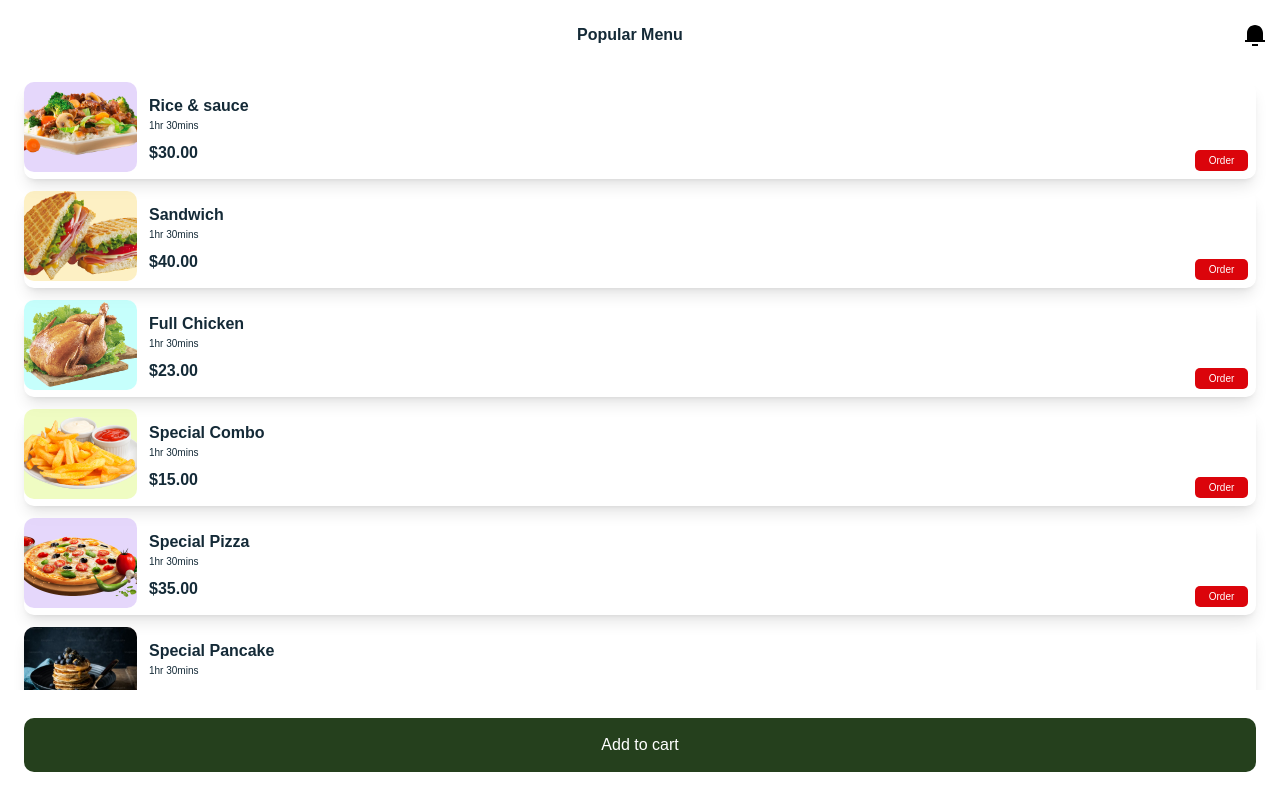
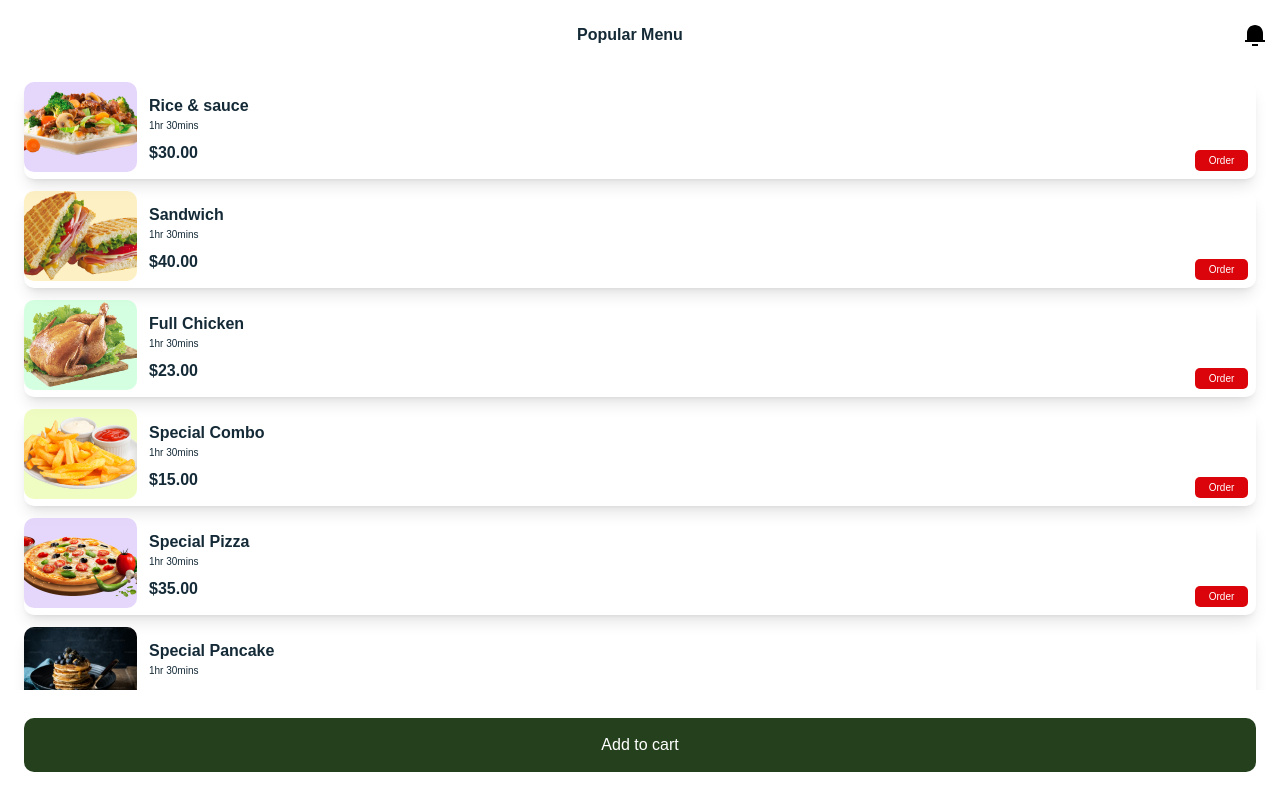
Before and after one commit to Afolabi-bit/food-app, a React (Create React App) app: page /menu in a window 1280 px wide. Shown: the top 798 px of the page. Built offline with nearby package versions, Linux system fonts and the light colour scheme; no server answers.

Commit message:
food image bg

```diff
--- a/src/data.js
+++ b/src/data.js
@@ -154,7 +154,7 @@ const MenuList = [
 ];
 
 export const colors = [
-  "rgba(160,260,250,0.6)",
+  "rgba(150,260,180,0.4)",
   "rgba(252,230,157,0.6)",
   "rgba(224,250,134,0.5)",
   "rgba(218,199,250,0.7)",
```
